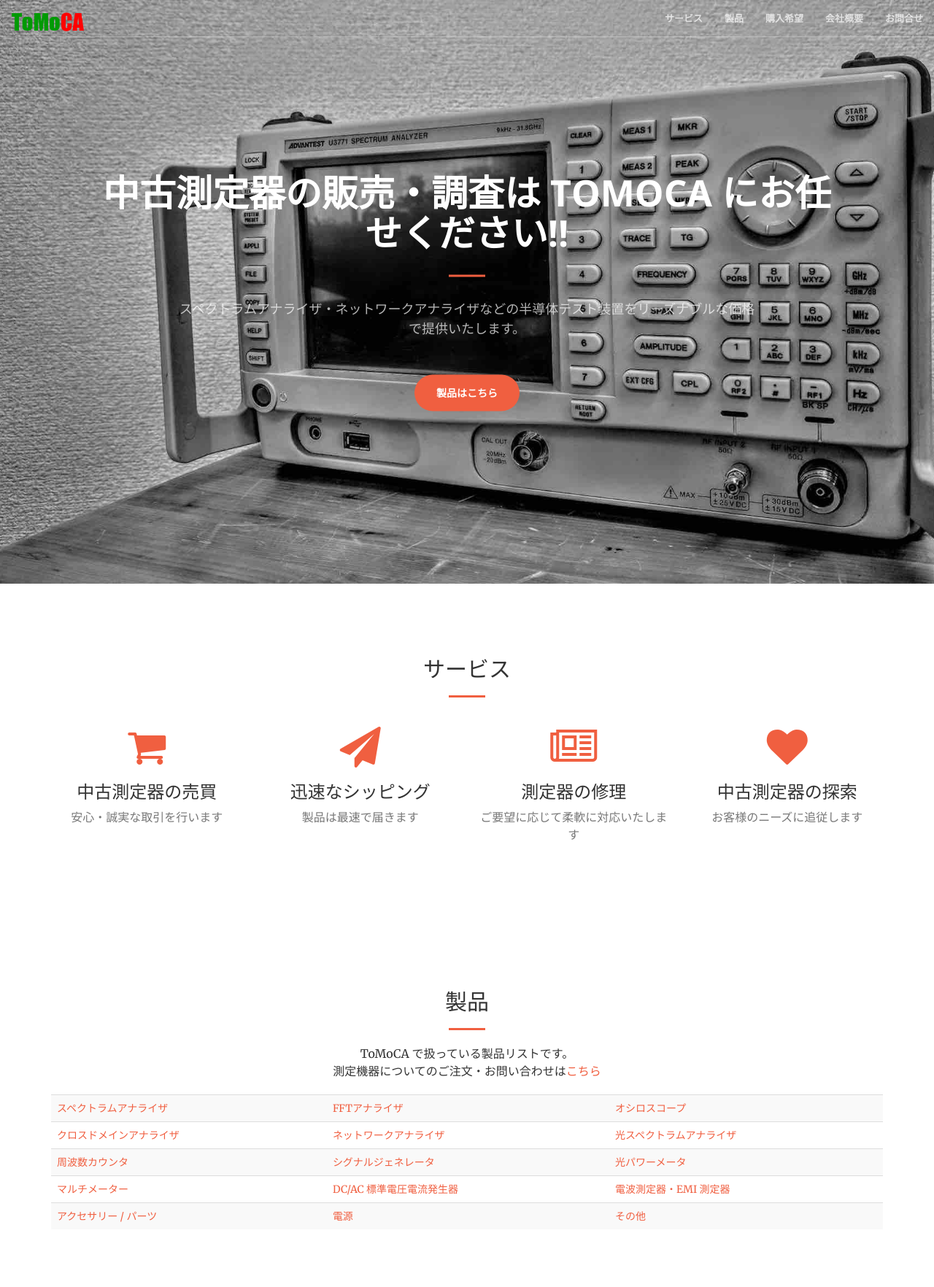
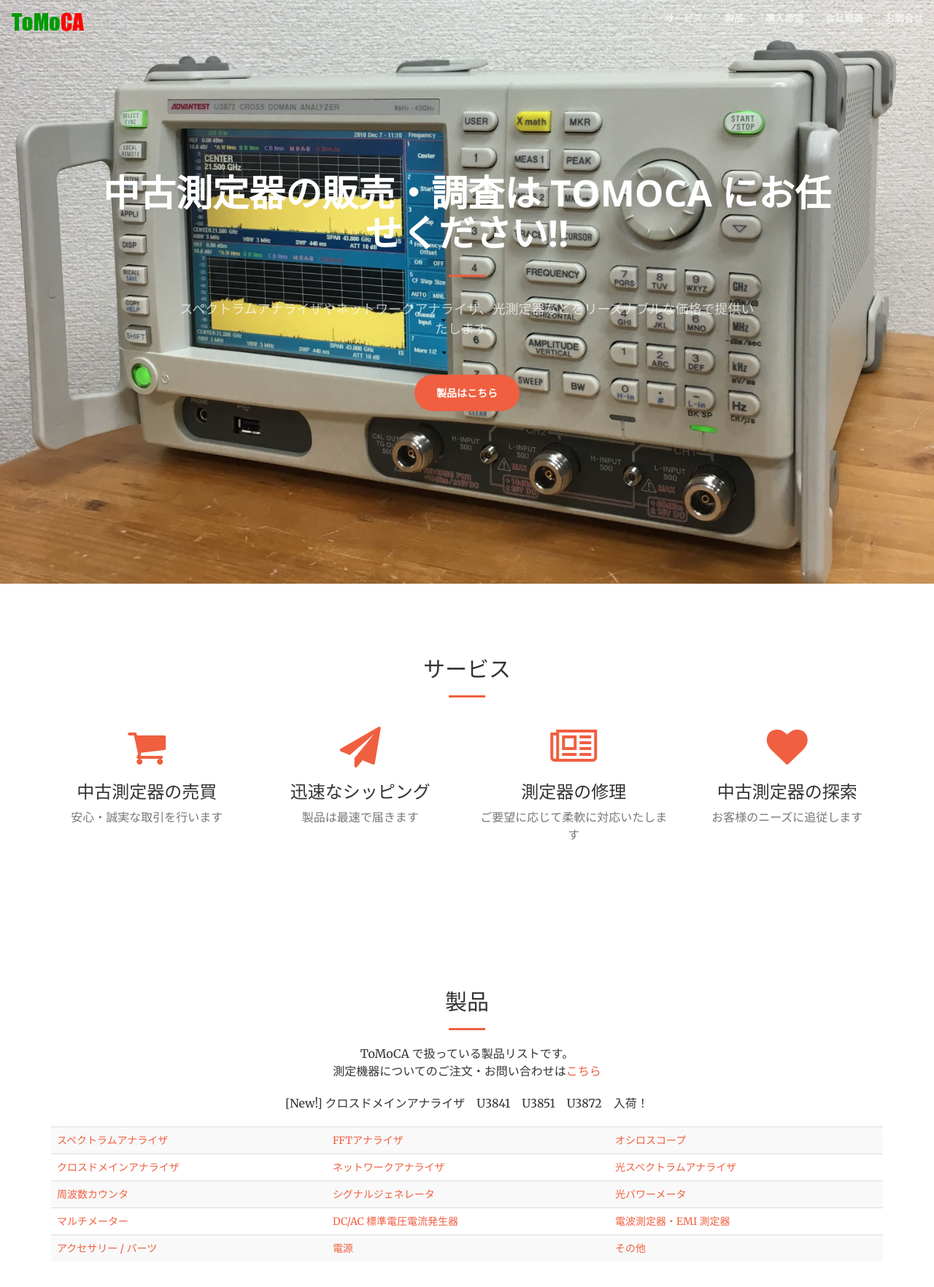
Before and after one commit to ks6088ts/djangosite, a Django app: page / in a window 1280 px wide. Shown: the top 1764 px of the page at 73% size. Run offline with Django 3.2, Linux system fonts and the light colour scheme; some libraries are stand-ins or nearby versions.

Commit message:
Modify header image and descriptions

```diff
--- a/templates/pages/index.html
+++ b/templates/pages/index.html
@@ -101,7 +101,7 @@
                 <h1 id="homeHeading">中古測定器の販売・調査は ToMoCA にお任せください!!</h1>
                 <hr>
                 <p>
-                    スペクトラムアナライザ・ネットワークアナライザなどの半導体テスト装置をリーズナブルな価格で提供いたします。
+                    スペクトラムアナライザやネットワークアナライザ、光測定器などをリーズナブルな価格で提供いたします。
                 </p>
                 <a class="btn btn-primary btn-xl page-scroll" href="#products">製品はこちら</a>
             </div>
@@ -160,6 +160,9 @@
                     <p>
                         ToMoCA で扱っている製品リストです。<br>
                         測定機器についてのご注文・お問い合わせは<a href="{% url 'pages:contact' %}">こちら</a><br>
+                    </p>
+                    <p>
+                        [New!] クロスドメインアナライザ　U3841　U3851　U3872　入荷！
                     </p>
                     <!--
                     <a href="{% url 'products:index' %}" class="btn btn-primary btn-xl page-scroll">製品はこちら</a>
```
Also changed, not shown: static/tomoca/img/header.jpg.
